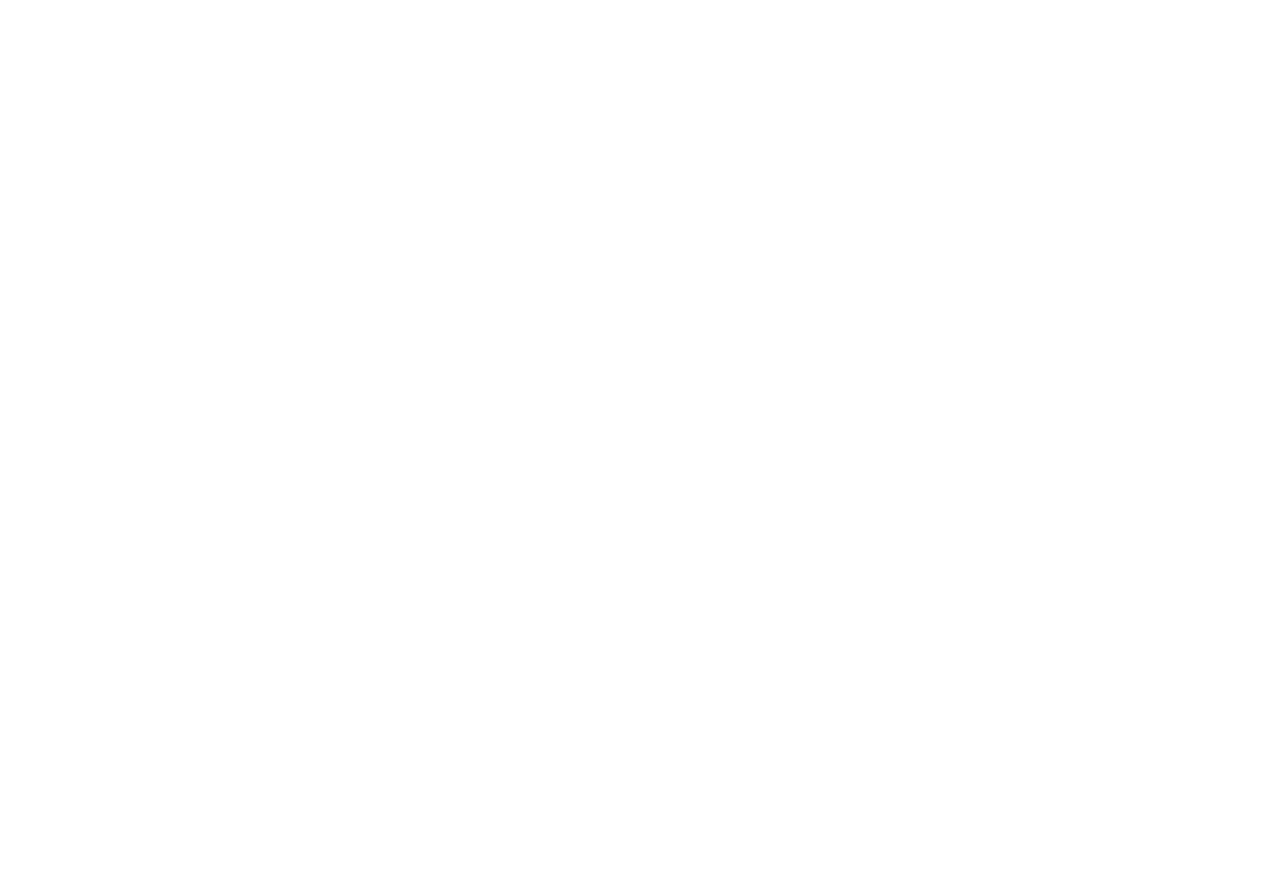
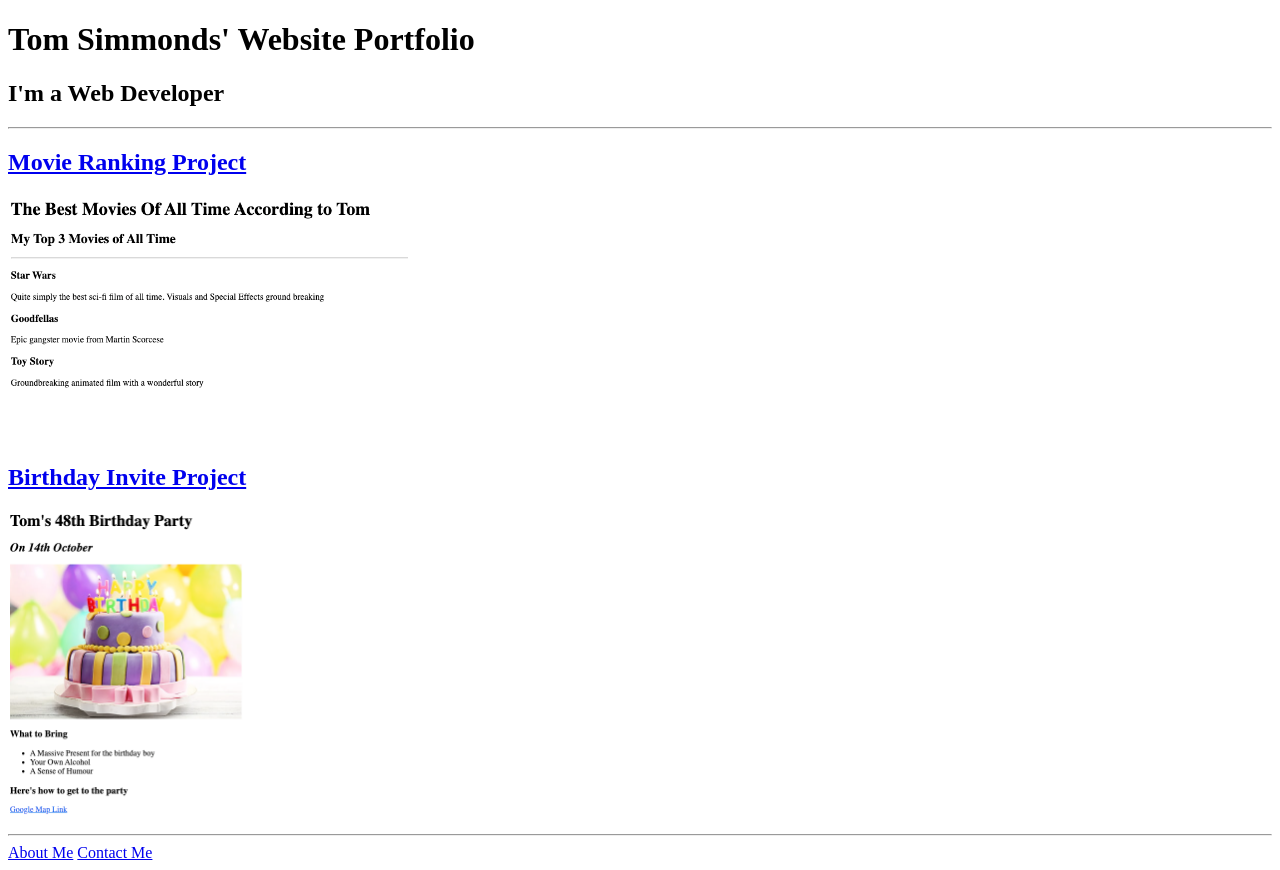
Before and after one commit to Simmo673/html-portfolio, a plain HTML site: page index.html in a window 1280 px wide. Before the commit the page ends 800 px from the top, so only its background shows below. Drawn offline with Linux system fonts and the light colour scheme.

Commit message:
Add files via upload

```diff
--- a/index.html
+++ b/index.html
@@ -1,15 +1,23 @@
-<!-- TODO 1: Create the HTML Boilerplate -->
 
-<!-- TODO 2: Add Your previous projects' HTML into the public folder -->
+<!DOCTYPE html>
+<html lang="en">
+<head>
+    <meta charset="UTF-8">
+    <meta name="viewport" content="width=device-width, initial-scale=1.0">
+    <title>Tom Simmonds</title>
+</head>
+<body>
+    <h1>Tom Simmonds' Website Portfolio</h1>
+    <h2>I'm a Web Developer</h2>
 
-<!-- TODO 3: Take screenshots of your project previews and add the images to the images folder -->
+<hr/>
+   <h2><a href="./public/Tom Movie Ranking.html">Movie Ranking Project</a></h2>
+   <img src="./assets/images/Movies.png"alt="Move Ranking Image"width="400"/>
 
-<!-- TODO 4: Add titles/subtitles etc. -->
+   <h2><a href="./public/Tom Birthday Invite.html">Birthday Invite Project</a></h2>
+   <img src="./assets/images/Birthday Invite.png" alt="Tom's Birthday Invite"width="250"/>
 
-<!-- TODO 5: Add a link to the project pages -->
-
-<!-- TODO 6: Add images to show the project previews
-HINT for TODO 6: You can use the height attribute set to 200 to make the image smaller:
-https://developer.mozilla.org/en-US/docs/Web/HTML/Element/img#attr-height -->
-
-<!-- TODO 7: Add the Contact Me and About Me page links -->
+<hr/>
+<a href="./public/about.html">About Me</a> <a href="./public/contact.html">Contact Me</a>
+</body>
+</html>
```
